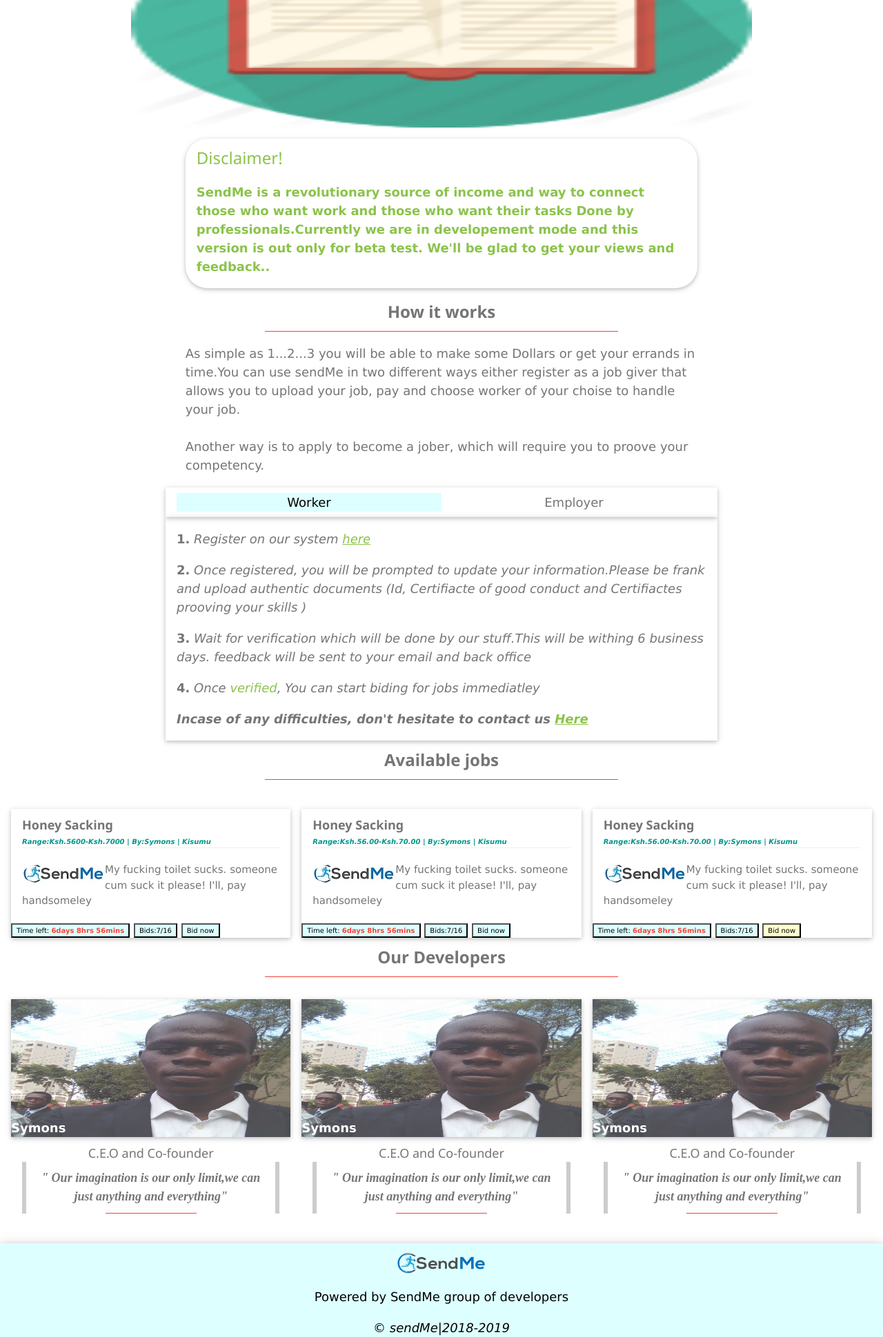
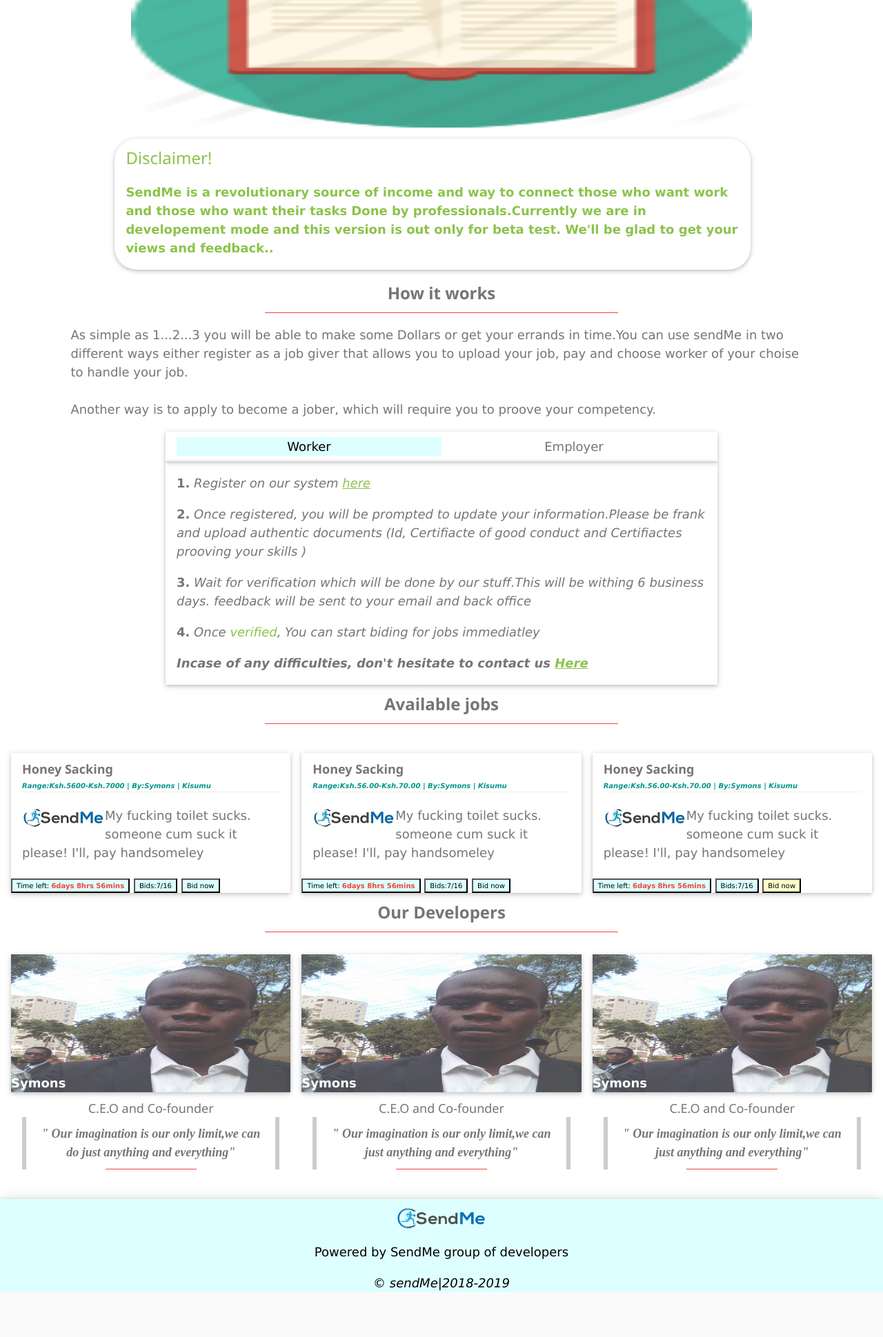
Before and after one commit to Symonss/sendMe, a Django app: page / in a window 1280 px wide. Shown: the part 131-2070 px from the top of the page at 69% size. After the commit the page ends 2005 px from the top, so only its background shows below. Run offline with Django 3.2, Linux system fonts and the light colour scheme.

Commit message:
most parts done

```diff
--- a/coreapp/templates/coreapp/home.html
+++ b/coreapp/templates/coreapp/home.html
@@ -42,7 +42,7 @@ p{
     <img class="mySlides" src="{% static 'images/open-book-128.png'%}" style="width:100%;height:300px">
     <img class="mySlides" src="{% static 'images/Owl-Book-128.png'%}" style="width:100%;height:300px">
   </div>
-<div class="" style="padding-left:21%;padding-right:21%">
+<div class="" style="padding-left:13%;padding-right:15%">
 
   <div class="w3-panel w3-text-light-green w3-card w3-round-xxlarge">
     <h3>Disclaimer!</h3>
@@ -57,7 +57,7 @@ p{
   <h3 class="w3-center"><b>How it works</b></h3>
   <hr class="w3-border-red " style="margin:auto;width:40%">
 
-  <p class="" style="padding-left:21%;padding-right:21%">
+  <p class="" style="padding-left:8%;padding-right:8%">
     As simple as 1...2...3 you will be able to make some Dollars or
     get your errands in time.You can use sendMe in two different ways either register as
     a job giver that allows you to upload your job, pay and choose worker of your choise
@@ -122,7 +122,7 @@ p{
         By:Symons | Kisumu</b></i></p>
         <hr>
         <img src="{% static 'images/logo.jpg'%}" alt="Avatar" class="w3-left w3-circle">
-        <p style="font-size:15px">My fucking toilet sucks. someone cum suck it
+        <p class="w3-large">My fucking toilet sucks. someone cum suck it
            please! I'll, pay handsomeley </p>
       </div>
 
@@ -142,7 +142,7 @@ p{
       By:Symons | Kisumu</b></i></p>
       <hr>
       <img src="{% static 'images/logo.jpg'%}" alt="Avatar" class="w3-left w3-circle">
-      <p style="font-size:15px">My fucking toilet sucks. someone cum suck it
+      <p class="w3-large">My fucking toilet sucks. someone cum suck it
          please! I'll, pay handsomeley </p>
     </div>
 
@@ -161,7 +161,7 @@ p{
       By:Symons | Kisumu</b></i></p>
       <hr>
       <img src="{% static 'images/logo.jpg'%}" alt="Avatar" class="w3-left w3-circle">
-      <p style="font-size:15px">My fucking toilet sucks. someone cum suck it
+      <p class="w3-large">My fucking toilet sucks. someone cum suck it
          please! I'll, pay handsomeley </p>
     </div>
 
@@ -192,7 +192,7 @@ p{
   <div class="w3-container w3-center">
     <h5 style="margin-bottom:-17px">C.E.O and Co-founder</h5>
     <div class="w3-panel w3-leftbar w3-rightbar">
-      <h4 class="w3-large w3-serif "><b><i>" Our imagination is our only limit,we can <!DOCTYPE html>
+      <h4 class="w3-large w3-serif "><b><i>" Our imagination is our only limit,we can do
       just anything and everything"</i></b></h4>
     <hr class="w3-border-red" style="margin:auto;width:40%">
   </div>
```
